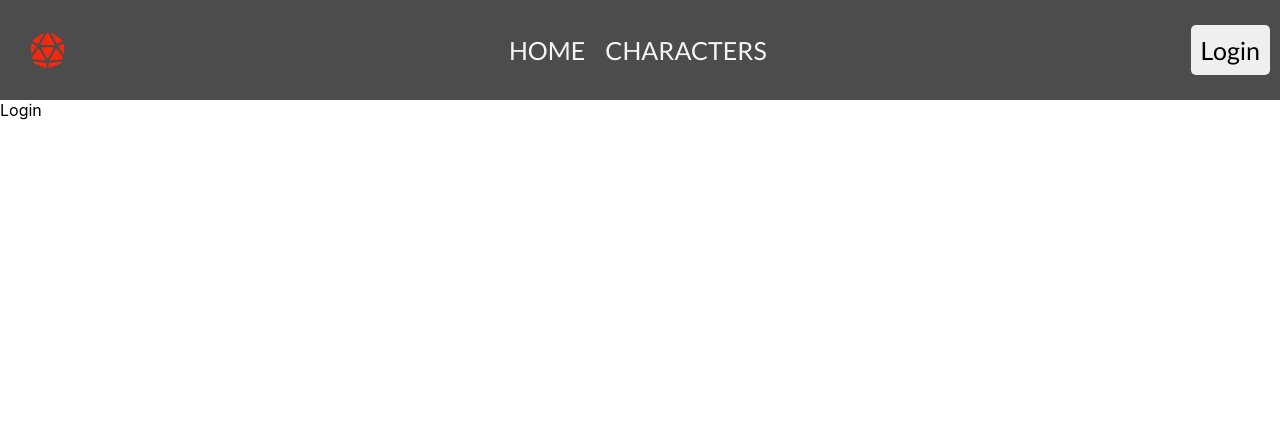
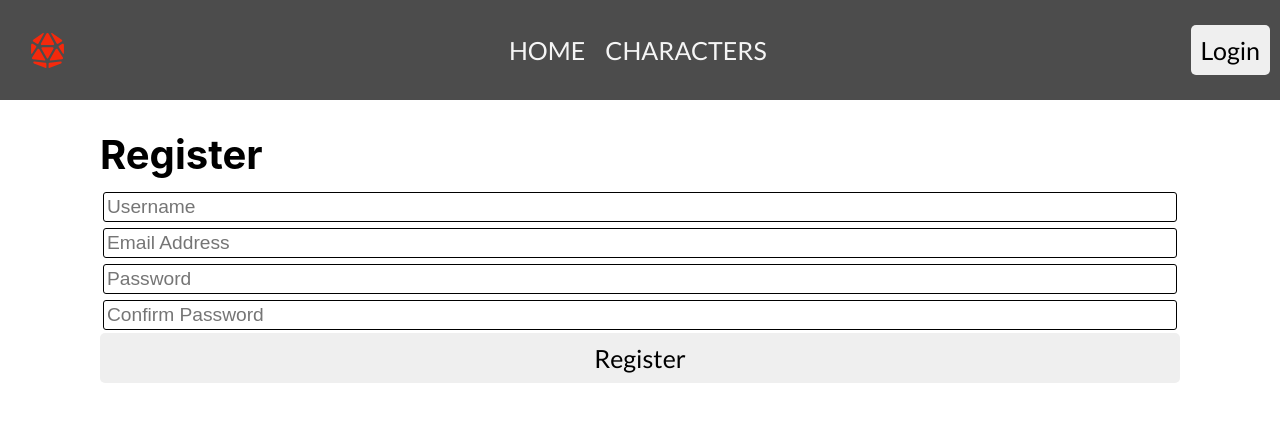
Before and after one commit to FefesG5/genshin_teams, a React (Create React App) app in the folder frontend/: page / in a window 1280 px wide. Both pictures are taken after a click on the button "Login". Shown: the top 422 px of the page. Built offline with nearby package versions, Linux system fonts and the light colour scheme; no server answers.

Commit message:
feat: partial working post request to database adding users details

```diff
--- a/frontend/src/App.js
+++ b/frontend/src/App.js
@@ -2,14 +2,23 @@ import React, { useEffect, useState } from "react";
 import Header from "./components/Header";
 import Landing from "./components/Landing";
 import CharactersInfo from "./components/CharactersInfo";
+import Authentication from "./components/Authentication";
 
 function App() {
   // STATES
   // Buttons
 
-  // Data
+  // Characters Data
   const [charactersImages, setCharactersImages] = useState([]);
   const [charactersDetails, setCharactersDetails] = useState([]);
+
+  // User Data
+  const [registrationData, setRegistrationData] = useState({
+    username: "",
+    email: "",
+    password: "",
+    confirmPassword: "",
+  });
 
   const [currentPage, setCurrentPage] = useState("HOME");
   // ------------------------- //
@@ -60,6 +69,68 @@ function App() {
   function handleCharactersActive() {
     setCurrentPage("CHARACTERS");
   }
+
+  function handleRegistration(event) {
+    const { name, value, type, checked } = event.target;
+    setRegistrationData((previousRegistrationData) => ({
+      ...previousRegistrationData,
+      [name]: type === "checkbox" ? checked : value,
+    }));
+  }
+
+  const handleSubmitRegistration = async (event) => {
+    event.preventDefault();
+    if (
+      registrationData.username === "" ||
+      registrationData.password > 4 ||
+      registrationData.email === ""
+    ) {
+      console.log("Invalid Input(s)");
+      return;
+    }
+    if (registrationData.password === registrationData.confirmPassword) {
+      console.log("Passwords matched. Registration will complete shortly");
+
+      // Send Data to Backend
+      try {
+        setRegistrationData({
+          username: registrationData.username,
+          email: registrationData.email,
+          password: registrationData.password,
+        });
+        const response = await fetch(
+          "https://genshin-teams.onrender.com/users",
+          {
+            method: "POST",
+            headers: {
+              "Content-Type": "application/json",
+            },
+            body: JSON.stringify(registrationData),
+          }
+        );
+        if (response.ok) {
+          // User registration successful
+          console.log("User Registered sucessfully!");
+
+          // Reset the form fields
+          setRegistrationData((prevValue) => {
+            return {
+              username: "",
+              email: "",
+              password: "",
+              confirmPassword: "",
+            };
+          });
+        } else {
+          console.error("User registration failed! Error2");
+        }
+      } catch (error) {
+        console.error("Error1 registering user: ", error);
+      }
+    } else if (registrationData.password !== registrationData.confirmPassword) {
+      console.log("Passwords do not match. Registration failed!");
+    }
+  };
   // ------------------------- //
 
   // ------------------------- //
@@ -77,23 +148,15 @@ function App() {
           charactersDetails={charactersDetails}
         />
       )}
-      {currentPage === "LOGIN" && "Login"}
+      {currentPage === "LOGIN" && (
+        <Authentication
+          handleRegistration={handleRegistration}
+          registrationData={registrationData}
+          handleSubmitRegistration={handleSubmitRegistration}
+        />
+      )}
     </div>
   );
-  // <div className="App">
-  //   <Header
-  //     handleHomeActive={handleHomeActive}
-  //     handleLoginClick={handleLoginClick}
-  //   />
-  //   {true ? (
-  //     <Landing />
-  //   ) : (
-  //     <CharactersInfo
-  //       charactersImages={charactersImages}
-  //       charactersDetails={charactersDetails}
-  //     />
-  //   )}
-  // </div>
 }
 
 export default App;
--- /dev/null
+++ b/frontend/src/components/Authentication.jsx
@@ -0,0 +1,50 @@
+import React from "react";
+
+import Button from "./Button";
+import "../styles/authentication.css";
+
+export default function Authentication(props) {
+  const { registrationData, handleRegistration, handleSubmitRegistration } =
+    props;
+  console.log(registrationData);
+  return (
+    <>
+      <form className="login--form" onSubmit={handleSubmitRegistration}>
+        <h3 className="register--title">Register</h3>
+        <input
+          type="text"
+          placeholder="Username"
+          className="form-input-element"
+          name="username"
+          onChange={handleRegistration}
+          value={registrationData.username}
+        />
+        <input
+          type="email"
+          placeholder="Email Address"
+          className="form-input-element"
+          name="email"
+          onChange={handleRegistration}
+          value={registrationData.email}
+        />
+        <input
+          type="password"
+          placeholder="Password"
+          className="form-input-element"
+          name="password"
+          onChange={handleRegistration}
+          value={registrationData.password}
+        />
+        <input
+          type="password"
+          placeholder="Confirm Password"
+          className="form-input-element"
+          name="confirmPassword"
+          onChange={handleRegistration}
+          value={registrationData.confirmPassword}
+        />
+        <Button buttonName={"Register"} />
+      </form>
+    </>
+  );
+}
--- a/frontend/src/components/Button.jsx
+++ b/frontend/src/components/Button.jsx
@@ -2,10 +2,10 @@ import React from "react";
 import "../styles/button.css";
 
 export default function Button(props) {
-  const { handleLoginActive } = props;
+  const { handleLoginActive, buttonName } = props;
   return (
     <button onClick={handleLoginActive} className="button-large">
-      Login
+      {buttonName}
     </button>
   );
 }
--- a/frontend/src/components/Header.jsx
+++ b/frontend/src/components/Header.jsx
@@ -15,7 +15,7 @@ export default function Header(props) {
         <li onClick={handleHomeActive}>HOME</li>
         <li onClick={handleCharactersActive}>CHARACTERS</li>
       </ul>
-      <Button handleLoginActive={handleLoginActive} />
+      <Button handleLoginActive={handleLoginActive} buttonName={"Login"} />
     </header>
   );
 }
--- /dev/null
+++ b/frontend/src/styles/authentication.css
@@ -0,0 +1,19 @@
+.login--form {
+  display: flex;
+  justify-content: center;
+  flex-direction: column;
+  margin: 30px 100px 30px 100px;
+}
+
+.register--title {
+  font-size: 2.5rem;
+  margin-bottom: 10px;
+}
+
+.login--form input {
+  font-size: 1.2rem;
+  padding: 3px;
+  margin: 3px;
+  border: 1px solid black;
+  border-radius: 3px;
+}
```
Also changed, not shown: 1 other file (tests, documents, lock files or other folders).
